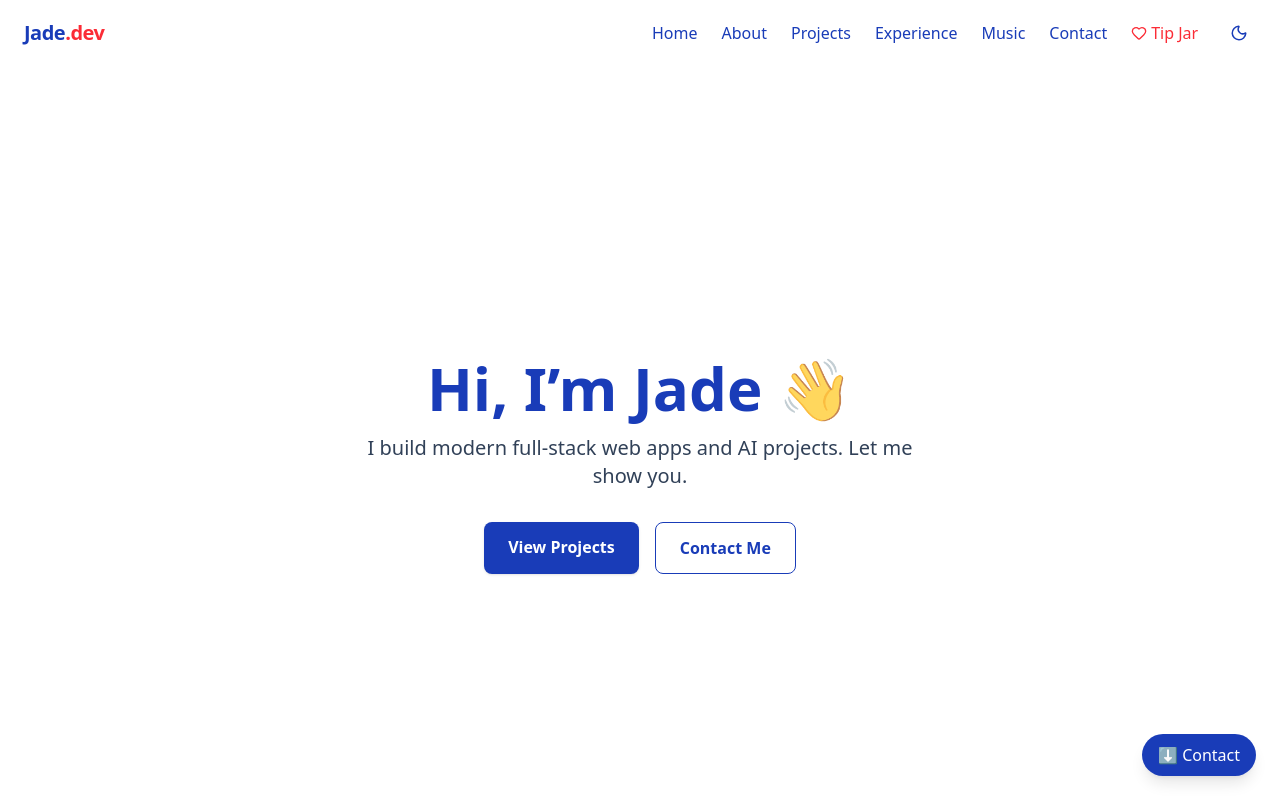
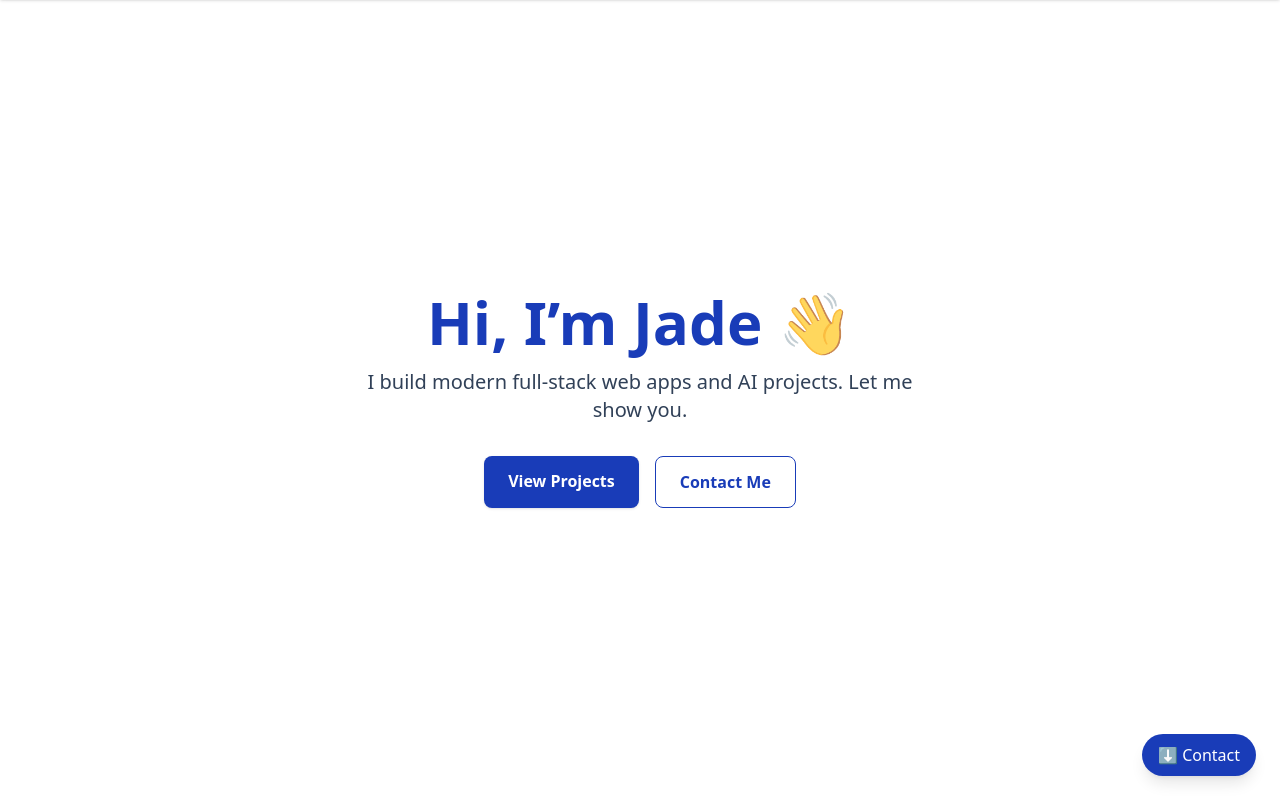
Before and after one commit to codedjade003/jade.dev, a React (Vite) app: page / in a window 1280 px wide. Shown: the top 800 px of the page. Built offline with nearby package versions, Linux system fonts and the light colour scheme.

Commit message:
one more update

```diff
--- a/src/components/Navbar.jsx
+++ b/src/components/Navbar.jsx
@@ -19,9 +19,14 @@ export default function Navbar({ darkMode, setDarkMode }) {
 
   return (
     <>
+      <div
+        aria-hidden="true"
+        className="hidden md:block fixed inset-x-0 top-0 h-4 z-[70] peer/navhotspot"
+      />
+
       <nav
         data-reveal="up"
-        className="flex justify-between items-center px-6 py-4 bg-white text-blue-800 dark:bg-[#1b1b2f] dark:text-blue-300 transition-colors duration-300"
+        className="sticky top-0 z-[80] flex justify-between items-center px-6 py-4 bg-white text-blue-800 shadow-sm dark:bg-[#1b1b2f] dark:text-blue-300 transition-colors duration-300 md:fixed md:inset-x-0 md:backdrop-blur-sm md:bg-white/95 md:dark:bg-[#1b1b2f]/95 md:transition-transform md:duration-500 md:ease-[cubic-bezier(0.16,1,0.3,1)] md:-translate-y-full md:peer-hover/navhotspot:translate-y-0 md:hover:translate-y-0"
       >
         <h1 data-reveal="left" className="text-xl font-bold tracking-tight">
           Jade<span className="text-red-500">.dev</span>
@@ -76,7 +81,7 @@ export default function Navbar({ darkMode, setDarkMode }) {
 
       {/* Mobile menu dropdown */}
       {mobileMenuOpen && (
-        <div className="md:hidden bg-white dark:bg-[#1b1b2f] px-6 pb-6 text-sm font-medium text-blue-800 dark:text-blue-300 space-y-3">
+        <div className="md:hidden sticky top-[72px] z-[75] bg-white dark:bg-[#1b1b2f] px-6 pb-6 text-sm font-medium text-blue-800 dark:text-blue-300 space-y-3 border-b border-blue-100 dark:border-blue-900/60 shadow-sm">
           {["home", "about", "projects", "experience", "music", "contact"].map((section) => (
             <a
               key={section}
--- a/src/index.css
+++ b/src/index.css
@@ -1,8 +1,26 @@
 @import "tailwindcss";
 @custom-variant dark (&:where(.dark, .dark *));
 
+html,
+body,
+#root {
+  min-height: 100%;
+}
+
 html {
   scroll-behavior: smooth;
+  background-color: #ffffff;
+  color-scheme: light;
+}
+
+html.dark {
+  background-color: #1b1b2f;
+  color-scheme: dark;
+}
+
+body {
+  background-color: transparent;
+  transition: background-color 300ms ease, color 300ms ease;
 }
 
 [data-reveal] {
```
